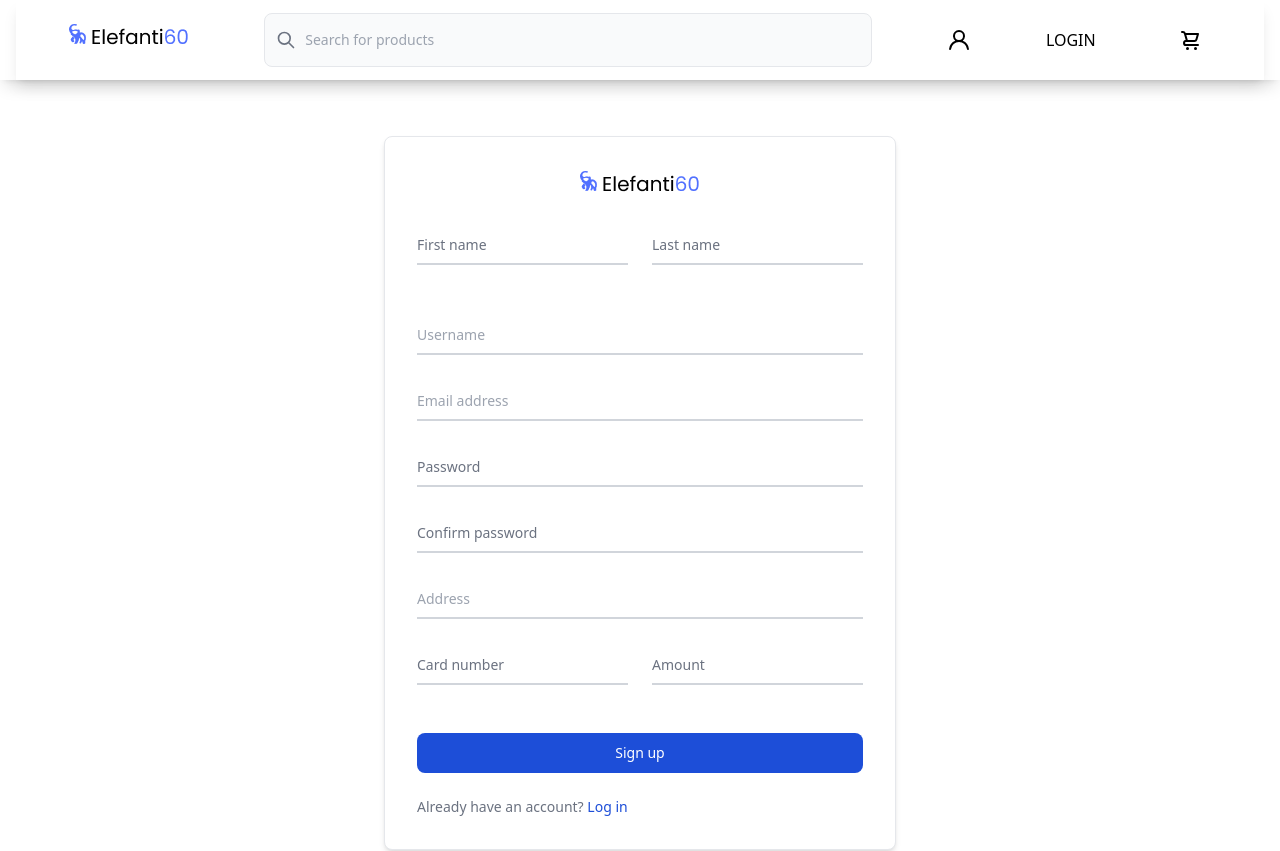
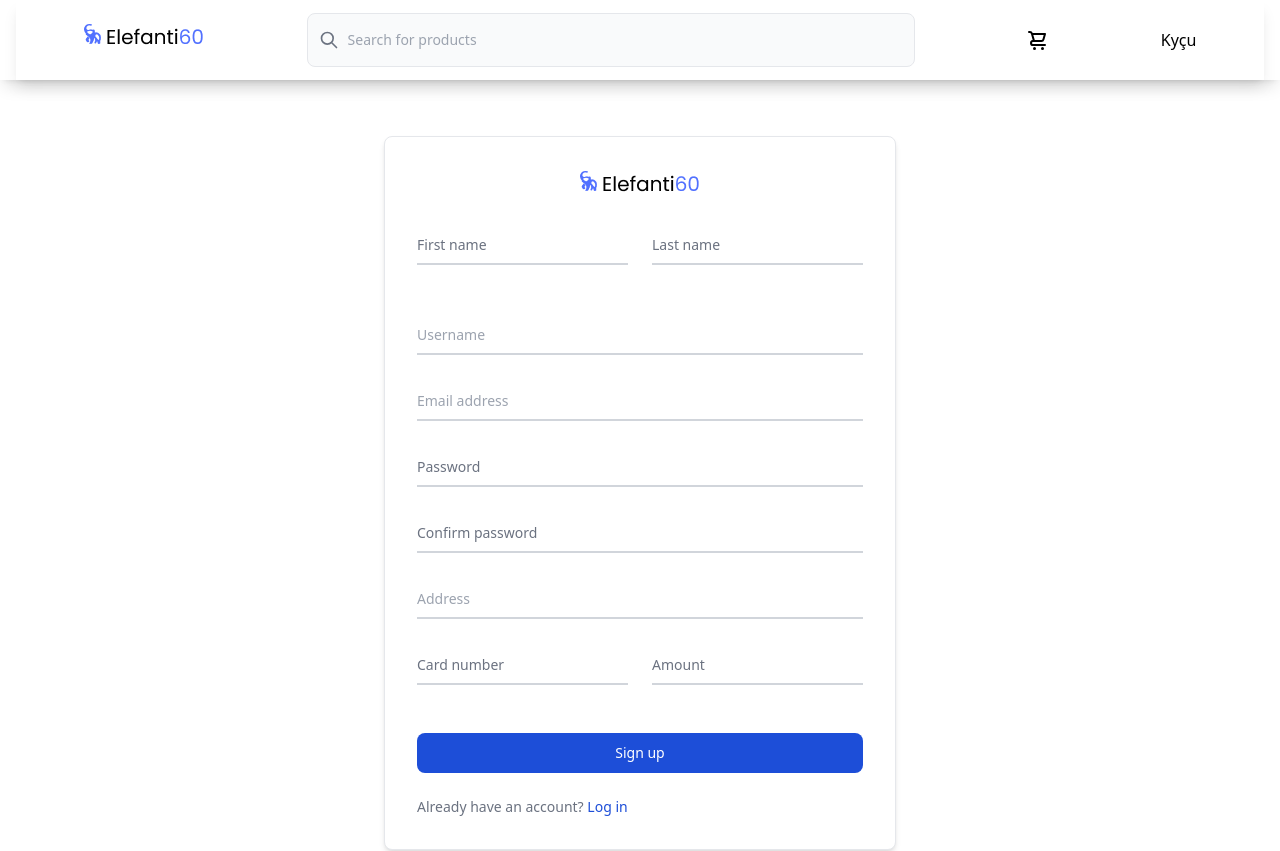
Before and after one commit to drensokoli/elefanti60_front, a Next.js app in the folder elefanti60_front/: page /signup in a window 1280 px wide. Shown: the top 851 px of the page. Built offline with nearby package versions, Linux system fonts and the light colour scheme; what tw-elements would draw is missing.

Commit message:
SignedIn/LoggedOut difference

```diff
--- /dev/null
+++ b/elefanti60_front/components/ChangingNavItem.js
@@ -0,0 +1,47 @@
+import React from "react";
+import { useContext } from "react";
+import { CartContexts } from "../contexts/CartContexts";
+import LoginComponent from "./LoginComponent";
+import { UilUser, UilShoppingCart } from '@iconscout/react-unicons';
+import DropdownMenuItem from "./DropdownMenuItem";
+
+export default function ChangingNavItem() {
+    var id;
+    const getId = () => {
+        // const id = useContext(CartContexts);
+        // return id;
+
+
+        if (typeof window === "undefined") { console.log("window undefined") }
+        else { console.log("window defined") }
+        try {
+            id = window.localStorage.getItem('id');
+            console.log(id, "user");
+        } catch (ex) {
+            console.log(ex, "error")
+        }
+        return id;
+    }
+
+    var userEmpty = getId(id) == null;
+    console.log(id, "idd")
+    return (
+        <div>
+            {
+                userEmpty ?
+                    (<LoginComponent />) :
+                    (<DropdownMenuItem option={<UilUser/>} className=' hidden z-10 w-44 bg-white rounded divide-y divide-gray-100 shadow dark:bg-gray-700 dark:divide-gray-600'>
+                        <div className=' shadow-2xl	 bg-white'>
+                            <div className="divide-y divide-slate-200  py-1 text-sm text-gray-700 dark:text-gray-400 text-center" aria-labelledby="dropdownNavbarButton">
+                                <a href='/userinfo' className="block py-2 px-4 hover:bg-gray-100 dark:hover:bg-gray-600 dark:hover:text-white">My Profile</a>
+                                <a href='/userinfo' className="block py-2 px-4 hover:bg-gray-100 dark:hover:bg-gray-600 dark:hover:text-white">My Order History</a>
+                                <p className="block py-2 px-4 hover:bg-gray-100 dark:hover:bg-gray-600 dark:hover:text-white">Log Out</p>
+                            </div>
+                        </div>
+                    </DropdownMenuItem>)
+
+
+            }
+        </div >
+    );
+}
--- a/elefanti60_front/components/DropdownMenuItem.js
+++ b/elefanti60_front/components/DropdownMenuItem.js
@@ -1,14 +1,87 @@
 import React, { useState } from 'react'
+
+// import { UilUser, UilShoppingCart } from '@iconscout/react-unicons'
+
 
 export default function DropdownMenuItem(props) {
   const [open, setOpen] = useState(false);
-
   return (
-    <li className='list-none'>
+    <li className='absolute top-7 right-1/7	 list-none'>
       <a href='#' className='' onClick={() => setOpen(!open)}>
         {props.option}
       </a>
       {open && props.children}
     </li>
+
   )
 }
+
+
+
+{/* <a href='./userinfo'>{<UilUser />}</a> */ }
+
+
+{/* <button className="text-white bg-blue-700 hover:bg-blue-800 focus:ring-4 focus:outline-none focus:ring-blue-300 font-medium rounded-lg text-sm px-4 py-2.5 text-center inline-flex items-center dark:bg-blue-600 dark:hover:bg-blue-700 dark:focus:ring-blue-800" type="button">Dropdown button <svg class="ml-2 w-4 h-4" aria-hidden="true" fill="none" stroke="currentColor" viewBox="0 0 24 24" xmlns="http://www.w3.org/2000/svg"><path stroke-linecap="round" stroke-linejoin="round" stroke-width="2" d="M19 9l-7 7-7-7"></path></svg></button>
+<div id="dropdown" className="hidden z-10 w-44 bg-white rounded divide-y divide-gray-100 shadow dark:bg-gray-700" data-popper-reference-hidden="" data-popper-escaped="" data-popper-placement="bottom" style="position: absolute; inset: 0px auto auto 0px; margin: 0px; transform: translate(0px, 2410px);">
+  <ul class="py-1 text-sm text-gray-700 dark:text-gray-200" aria-labelledby="dropdownDefault">
+    <li>
+      <a href="#" className="block py-2 px-4 hover:bg-gray-100 dark:hover:bg-gray-600 dark:hover:text-white">Dashboard</a>
+    </li>
+    <li>
+      <a href="#" className="block py-2 px-4 hover:bg-gray-100 dark:hover:bg-gray-600 dark:hover:text-white">Settings</a>
+    </li>
+    <li>
+      <a href="#" className="block py-2 px-4 hover:bg-gray-100 dark:hover:bg-gray-600 dark:hover:text-white">Earnings</a>
+    </li>
+    <li>
+      <a href="#" className="block py-2 px-4 hover:bg-gray-100 dark:hover:bg-gray-600 dark:hover:text-white">Sign out</a>
+    </li>
+  </ul>
+</div> */}
+
+//     <li className='list-none'>
+//     <a href='#' className='' onClick={() => setOpen(!open)}>
+//         {props.option}
+//     </a>
+//     {open && props.children}
+// </li>
+
+{/* <div>
+    <button id="multiLevelDropdownButton" data-dropdown-toggle="dropdown" class="text-white bg-blue-700 hover:bg-blue-800 focus:ring-4 focus:outline-none focus:ring-blue-300 font-medium rounded-lg text-sm px-4 py-2.5 text-center inline-flex items-center dark:bg-blue-600 dark:hover:bg-blue-700 dark:focus:ring-blue-800" type="button">Dropdown button <svg class="ml-2 w-4 h-4" aria-hidden="true" fill="none" stroke="currentColor" viewBox="0 0 24 24" xmlns="http://www.w3.org/2000/svg"><path stroke-linecap="round" stroke-linejoin="round" stroke-width="2" d="M19 9l-7 7-7-7"></path></svg></button>
+
+    <div id="dropdown" className="hidden z-10 w-44 bg-white rounded divide-y divide-gray-100 shadow dark:bg-gray-700">
+    <div id="dropdown" className="hidden z-10 w-44 bg-white rounded divide-y divide-gray-100 shadow dark:bg-gray-700">
+    <ul class="py-1 text-sm text-gray-700 dark:text-gray-200" aria-labelledby="multiLevelDropdownButton">
+      <li>
+        <a href="#" className="block py-2 px-4 hover:bg-gray-100 dark:hover:bg-gray-600 dark:hover:text-white">Dashboard</a>
+      </li>
+      <li>
+        <button id="doubleDropdownButton" data-dropdown-toggle="doubleDropdown" data-dropdown-placement="right-start" type="button" class="flex justify-between items-center py-2 px-4 w-full hover:bg-gray-100 dark:hover:bg-gray-600 dark:hover:text-white">Dropdown<svg aria-hidden="true" class="w-4 h-4" fill="currentColor" viewBox="0 0 20 20" xmlns="http://www.w3.org/2000/svg"><path fill-rule="evenodd" d="M7.293 14.707a1 1 0 010-1.414L10.586 10 7.293 6.707a1 1 0 011.414-1.414l4 4a1 1 0 010 1.414l-4 4a1 1 0 01-1.414 0z" clip-rule="evenodd"></path></svg></button>
+          <div id="doubleDropdown" class="hidden z-10 w-44 bg-white rounded divide-y divide-gray-100 shadow dark:bg-gray-700">
+            <ul class="py-1 text-sm text-gray-700 dark:text-gray-200" aria-labelledby="doubleDropdownButton">
+              <li>
+                <a href="#" className="block py-2 px-4 hover:bg-gray-100 dark:hover:bg-gray-600 dark:hover:text-white">Overview</a>
+              </li>
+              <li>
+                <a href="#" className="block py-2 px-4 hover:bg-gray-100 dark:hover:bg-gray-600 dark:hover:text-white">My downloads</a>
+              </li>
+              <li>
+                <a href="#" className="block py-2 px-4 hover:bg-gray-100 dark:hover:bg-gray-600 dark:hover:text-white">Billing</a>
+              </li>
+              <li>
+                <a href="#" className="block py-2 px-4 hover:bg-gray-100 dark:hover:bg-gray-600 dark:hover:text-white">Rewards</a>
+              </li>
+            </ul>
+        </div>
+      </li>
+      <li>
+        <a href="#" className="block py-2 px-4 hover:bg-gray-100 dark:hover:bg-gray-600 dark:hover:text-white">Earnings</a>
+      </li>
+      <li>
+        <a href="#" className="block py-2 px-4 hover:bg-gray-100 dark:hover:bg-gray-600 dark:hover:text-white">Sign out</a>
+      </li>
+    </ul>
+</div>
+  </div>
+
+  </div> */}
--- /dev/null
+++ b/elefanti60_front/components/LoginComponent.js
@@ -0,0 +1,8 @@
+import React from "react"
+
+export default function LoginComponent (){
+
+  return (
+  <a href="./login">Kyçu</a>
+  )
+}
--- a/elefanti60_front/components/Navbar.js
+++ b/elefanti60_front/components/Navbar.js
@@ -12,9 +12,10 @@ import search from "../pages/search";
 import { UilSearch } from '@iconscout/react-unicons'
 import { useRouter } from 'next/router';
 import DropdownMenu from "./DropdownMenu";
+import ChangingNavItem from "./ChangingNavItem";
 
 
-const Navbar = () => {
+const Navbar  = () => {
 
     const { state, dispatch } = useContext(Store);
     const { cart } = state;
@@ -88,17 +89,7 @@ const Navbar = () => {
                                 </li>
                                 </ul>
                             </div> */}
-                <Link href="/userinfo">
-                    <a>
-                        <UilUser />
-                    </a>
-                </Link>
 
-                <Link href="/login">
-                    <a>
-                        <h1>LOGIN</h1>
-                    </a>
-                </Link>
                 <Link href="/cart">
                     <a className='p-2 '>
                         <UilShoppingCart />
@@ -109,6 +100,12 @@ const Navbar = () => {
                         )}
                     </a>
                 </Link>
+                <div>
+                <ChangingNavItem />
+                </div>
+
+
+
             </div>
         <div className='pb-2 visible sm:hidden'>
                 <form onSubmit={handleSubmit}>
@@ -130,3 +127,14 @@ const Navbar = () => {
 }
 
 export default Navbar;
+{/* <Link href="/userinfo">
+<a>
+    <UilUser />
+</a>
+</Link>
+
+<Link href="/login">
+<a>
+    <h1>LOGIN</h1>
+</a>
+</Link> */}
--- a/elefanti60_front/package.json
+++ b/elefanti60_front/package.json
@@ -12,6 +12,7 @@
   "dependencies": {
     "@iconscout/react-unicons": "^1.1.6",
     "flowbite": "^1.5.3",
+    "flowbite-react": "^0.2.0",
     "next": "^12.3.1",
     "next-auth": "^4.13.0",
     "react": "18.2.0",
--- a/elefanti60_front/tailwind.config.js
+++ b/elefanti60_front/tailwind.config.js
@@ -26,5 +26,6 @@ module.exports = {
   },
   plugins: [
     require('tw-elements/dist/plugin')
+
   ],
 }
```
Also changed, not shown: 1 other file (tests, documents, lock files or other folders). Lines whose indentation alone changed are shown as unchanged.
